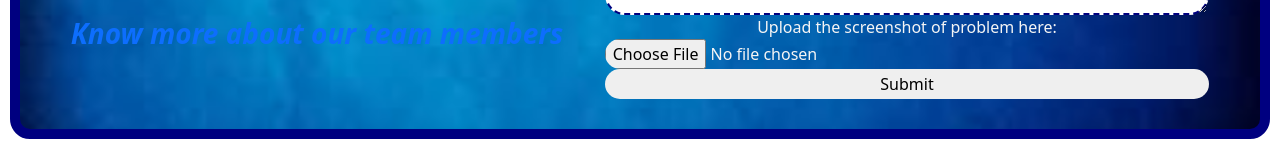
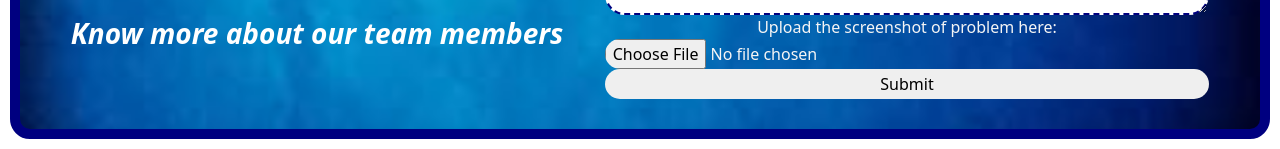
Before and after one commit to shr968/Codefury, a plain HTML site: page index.html in a window 1280 px wide. Shown: the part 2411-2560 px from the top of the page. Drawn offline with nearby package versions, Linux system fonts and the light colour scheme.

Commit message:
index.html

```diff
--- a/index.html
+++ b/index.html
@@ -266,7 +266,7 @@
                     </div>
               </div>
               <div style="padding-top: 20px;">
-                <h3 align="center" style="color:white;"><strong><em><a href="./index3.html">Know more about our team members</a></em></strong></h3>
+                <h3 align="center" style="color:white;"><strong><em><a href="./index3.html" style="color:white;">Know more about our team members</a></em></strong></h3>
               </div>
       </div>
 
```
